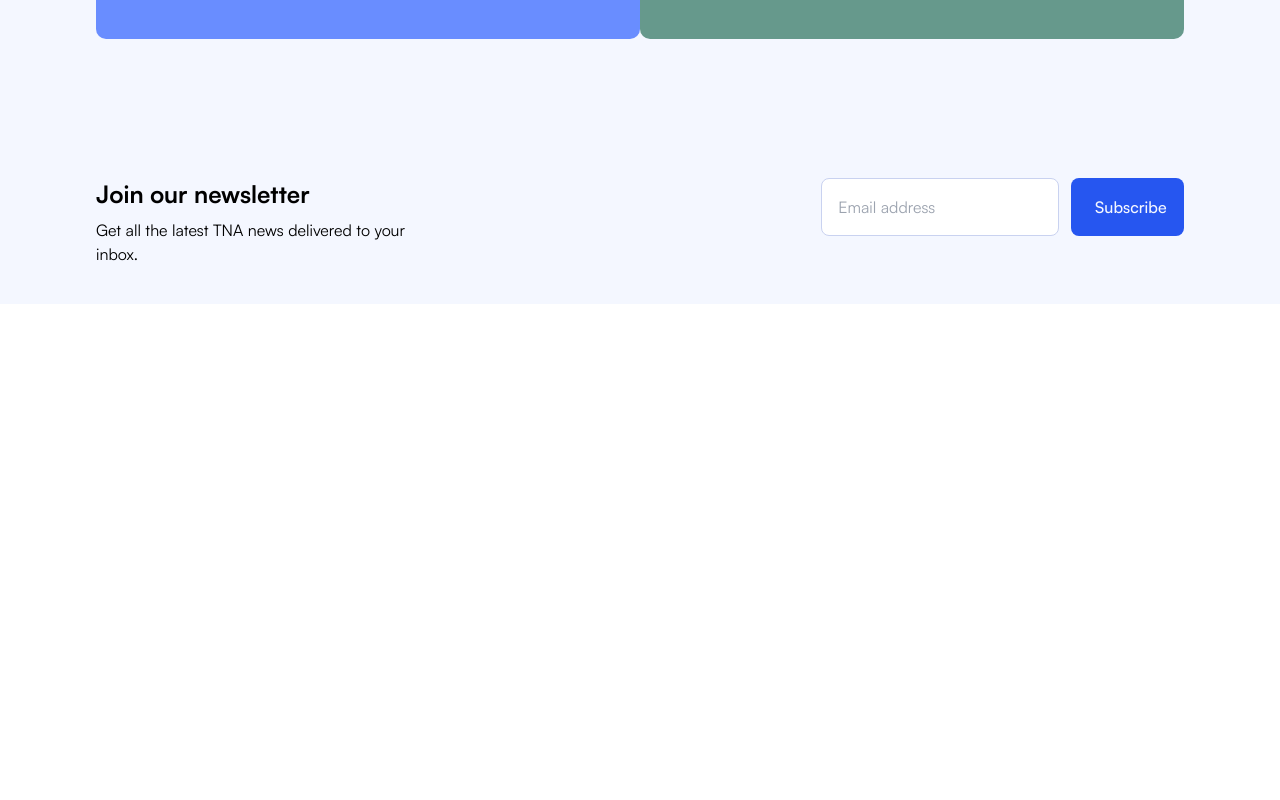
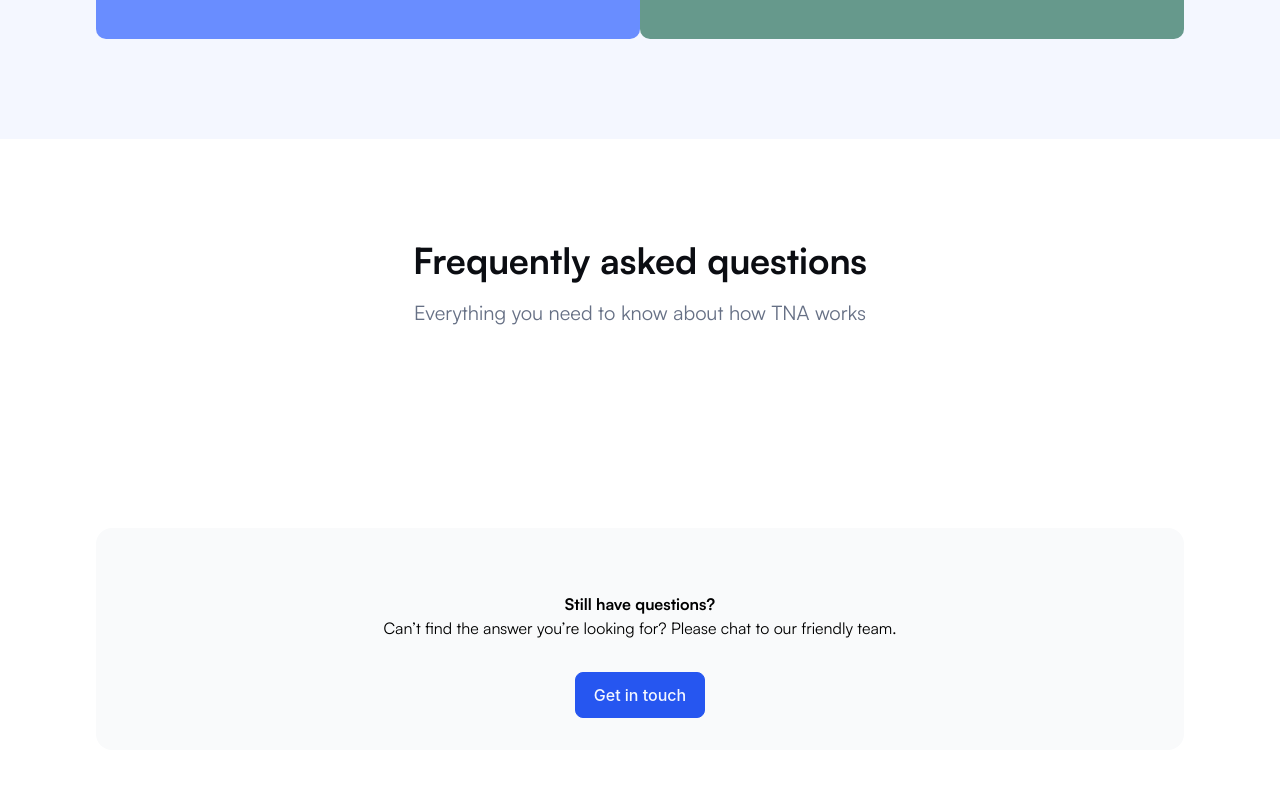
Before and after one commit to JosephOluOlofinte/tech-network-africa, a React (Vite) app: page / in a window 1280 px wide. Shown: the part 6020-6820 px from the top of the page. Before the commit the page ends 6324 px from the top, so only its background shows below. Built offline with nearby package versions, Linux system fonts and the light colour scheme; a web font is replaced by a local one.

Commit message:
update. started the FAQs section

```diff
--- /dev/null
+++ b/src/pages/homepage/FAQ.tsx
@@ -0,0 +1,39 @@
+// import React from 'react'
+
+import { Button } from "../../components";
+
+const FAQ = () => {
+  return (
+    <section className='bg-white h-fit py-[100px] flex justify-center'>
+      <div className='inner-container grid gap-[100px]'>
+        <div className='grid gap-[15px] justify-center text-center'>
+          <header>
+            <h2 className='text-4xl leading-[44px] font-bold text-[#0B0D12]'>
+              Frequently asked questions
+            </h2>
+          </header>
+          <p className='text-xl leading-[30px] text-slateGray500'>
+            Everything you need to know about how TNA works
+          </p>
+        </div>
+
+        <div></div>
+        <div className='bg-slateGray50 p-8 rounded-2xl grid gap-8 place-content-center'>
+          <div></div>
+          <p className='grid text-center'>
+            <b>Still have questions?</b>
+            <span>
+              Can’t find the answer you’re looking for? Please chat to our
+              friendly team.
+            </span>
+          </p>
+          <div className='w-fit justify-self-center'>
+            <Button text='Get in touch' className=' !rounded-lg' />
+          </div>
+        </div>
+      </div>
+    </section>
+  );
+}
+
+export default FAQ
--- a/src/pages/homepage/HomeComp.tsx
+++ b/src/pages/homepage/HomeComp.tsx
@@ -4,6 +4,7 @@ import { JoinNewsletter } from '../../components';
 import AnEstateMajorly from './AnEstateMajorly';
 import EForTechies from './EForTechies';
 import ExploreMarket from './ExploreMarket';
+import FAQ from './FAQ';
 import Hero from './Hero';
 import Mission from './Mission';
 import SpreadTheNetwork from './SpreadTheNetwork';
@@ -19,6 +20,7 @@ const HomeComp = () => {
       <AnEstateMajorly />
       <ExploreMarket />
       <SpreadTheNetwork />
+      <FAQ />
       <JoinNewsletter />
     </>
   );
--- a/tailwind.config.js
+++ b/tailwind.config.js
@@ -39,6 +39,7 @@ module.exports = {
         slateGray4: '#CACACA',
         slateGray5: '#ECECEC',
         slateGray500: '#667085',
+        slateGray50: '#F9FAFB',
         lightGray2: '#4B4343',
         lightGray3: '#6D6464',
         lightGray4: '#8F8787',
```
